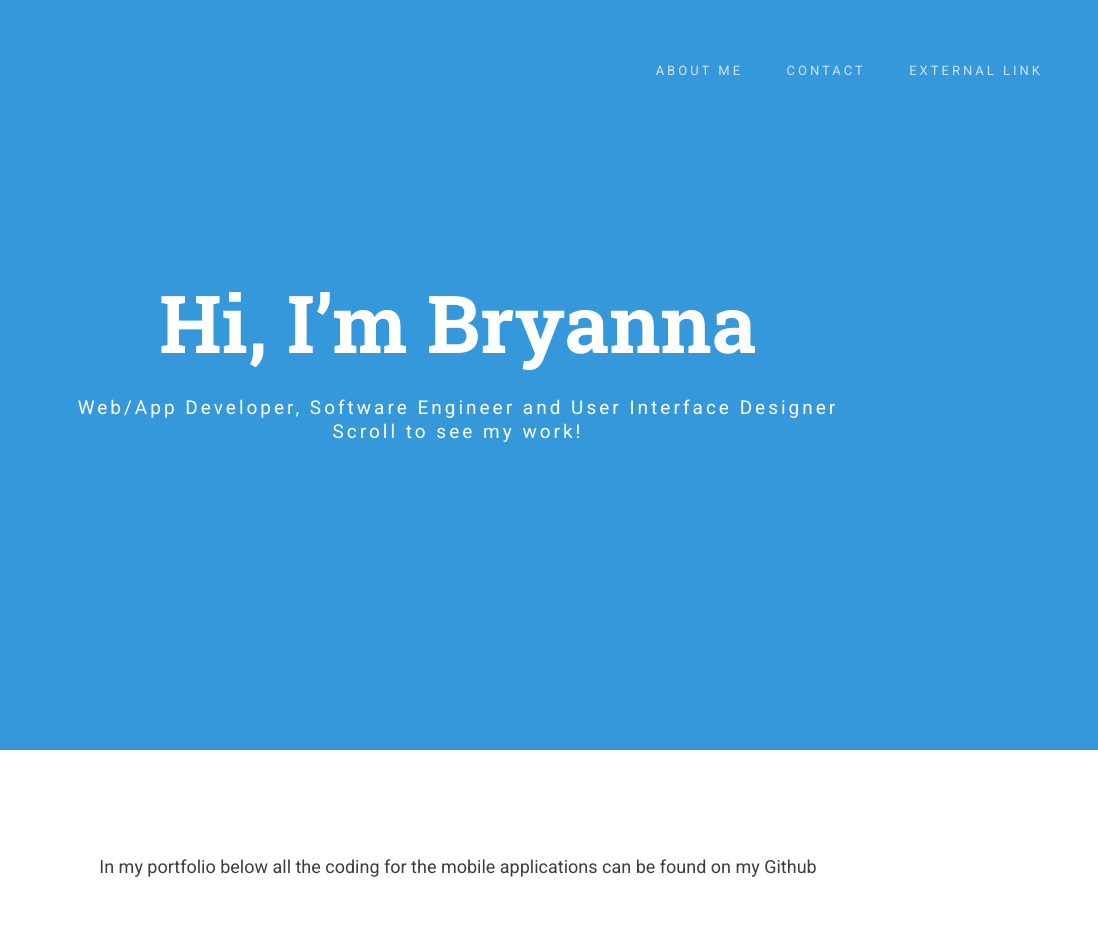
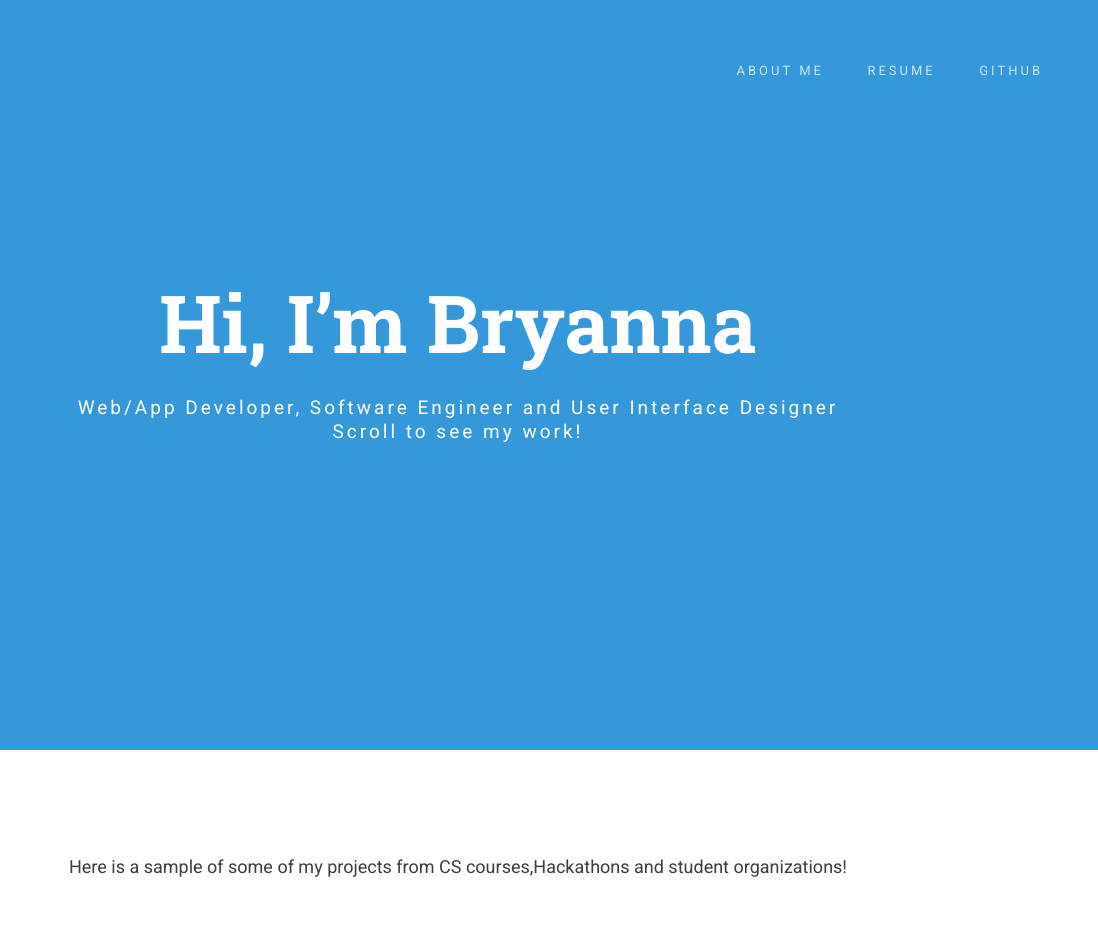
Before and after one commit to Dorkly/Dorkly.github.io, a plain HTML site: page index.html in a window 1280 px wide. Shown: the top 952 px of the page, 182-1280 px from the left. Drawn offline with nearby package versions, Linux system fonts and the light colour scheme.

Commit message:
updating

```diff
--- a/index.html
+++ b/index.html
@@ -28,8 +28,8 @@
       <nav class="navigation" role="navigation">
         <ul class="primary-nav">
           <li><a href="about.html">About Me</a></li>
-          <li><a href="contact.html">Contact</a></li>
-          <li><a href="#">External link</a></li>
+          <li><a href="contact.html">Resume</a></li>
+          <li><a href="https://github.com/Dorkly">Github</a></li>
         </ul>
       </nav>
       <a href="#" class="nav-toggle">Menu<span></span></a> </div>
@@ -53,7 +53,7 @@
 <section id="descripton" class="section descripton">
   <div class="container">
     <div class="col-md-10 col-md-offset-1 text-center">
-      <p>In my portfolio below all the coding for the mobile applications can be found on my Github</p>
+      <p>Here is a sample of some of my projects from CS courses,Hackathons and student organizations!</p>
     </div>
   </div>
 </section>
@@ -160,7 +160,7 @@
           <li><a href="#"><i class="fa fa-vimeo"></i></a></li>
         </ul>
         </p>
-        <p>© 2015 All rights reserved. All Rights Reserved<br>
+        <p>© 2017 All rights reserved. All Rights Reserved<br>
           Made with <i class="fa fa-heart pulse"></i> by <a href="http://www.designstub.com/">Designstub</a></p>
       </div>
     </div>
```
